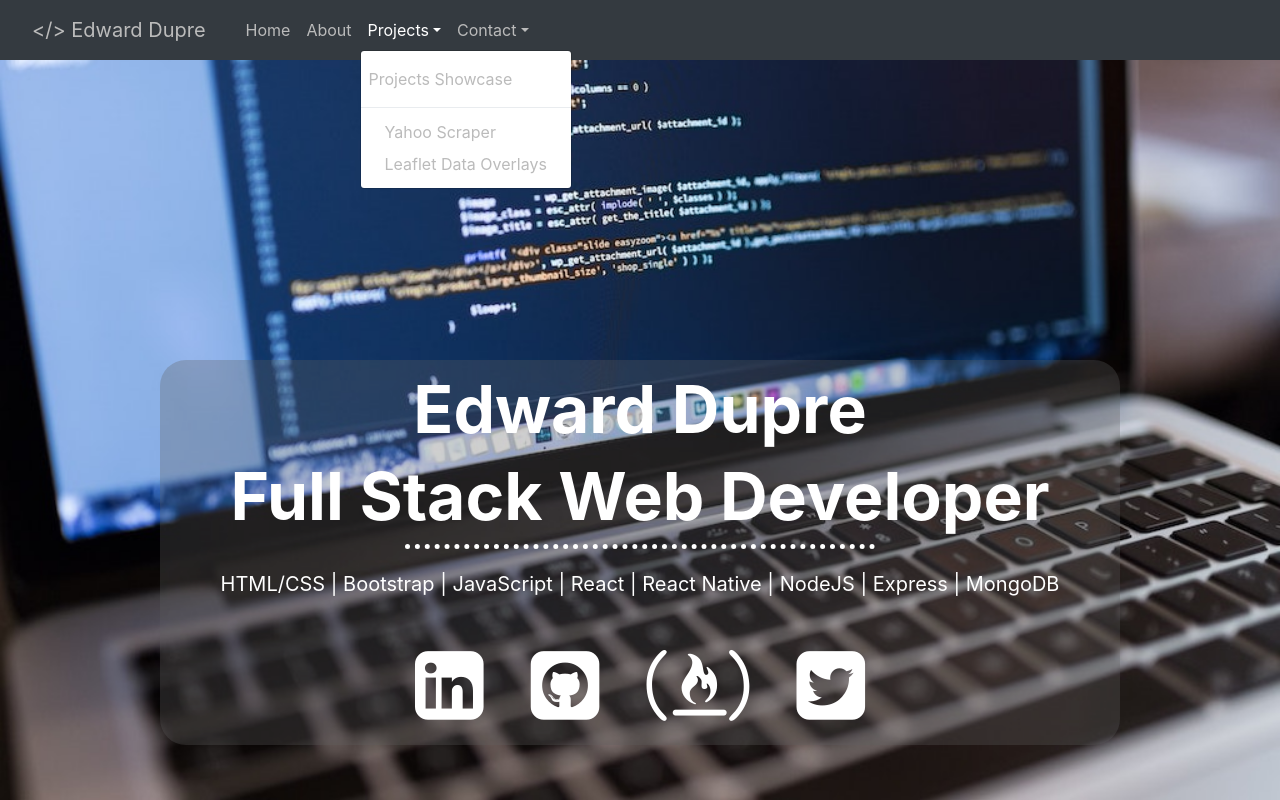
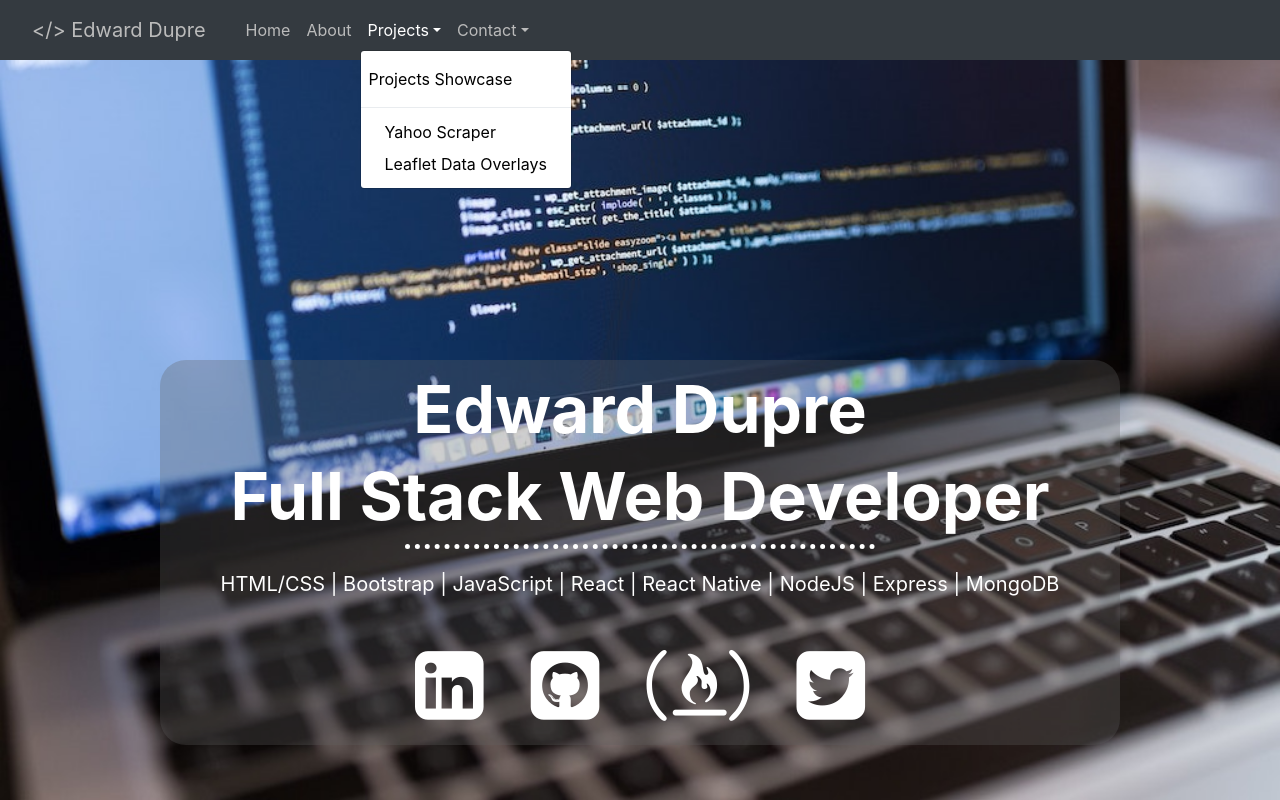
Before and after one commit to edwd42/react-homepage, a React (Create React App) app: page /#/ in a window 1280 px wide. Both pictures are taken after a click on the button "Projects". Built offline with nearby package versions, Linux system fonts and the light colour scheme; the HTML template or start-up script is replaced by a standard one.

Commit message:
add css to Projects dropdown-item

```diff
--- a/src/components/NavBar.js
+++ b/src/components/NavBar.js
@@ -7,7 +7,6 @@ import { Contact } from "./Contact";
 
 const Styles = styled.div`
   .navbar {
-    background-color: red;
     height: 60px;
   }
   a,
@@ -18,6 +17,29 @@ const Styles = styled.div`
       color: white;
     }
   }
+
+  a #projects {
+    text-decoration: none;
+    color: #000;
+    &:hover {
+      color: blue;
+    }
+  }
+
+  /* a #projectsnavlink {
+    &:hover {
+      background-color: green;
+      color: red;
+    }
+  } */
+
+  a.dropdown-item {
+    color: #000;
+    &:hover {
+      color: blue;
+    }
+  }
+
   .contact a {
     text-decoration: none;
     color: #000;
@@ -52,8 +74,10 @@ export const NavBar = () => (
           </Nav.Item>
           <NavDropdown title="Projects" id="collasible-nav-dropdown">
             {/* <NavDropdown.Item href="#">Projects Showcase</NavDropdown.Item> */}
-            <Nav.Link>
-              <Link to="/projects">Projects Showcase</Link>
+            <Nav.Link id="projectsnavlink">
+              <Link to="/projects" id="projects">
+                Projects Showcase
+              </Link>
             </Nav.Link>
             <NavDropdown.Divider />
             <NavDropdown.Item
```
